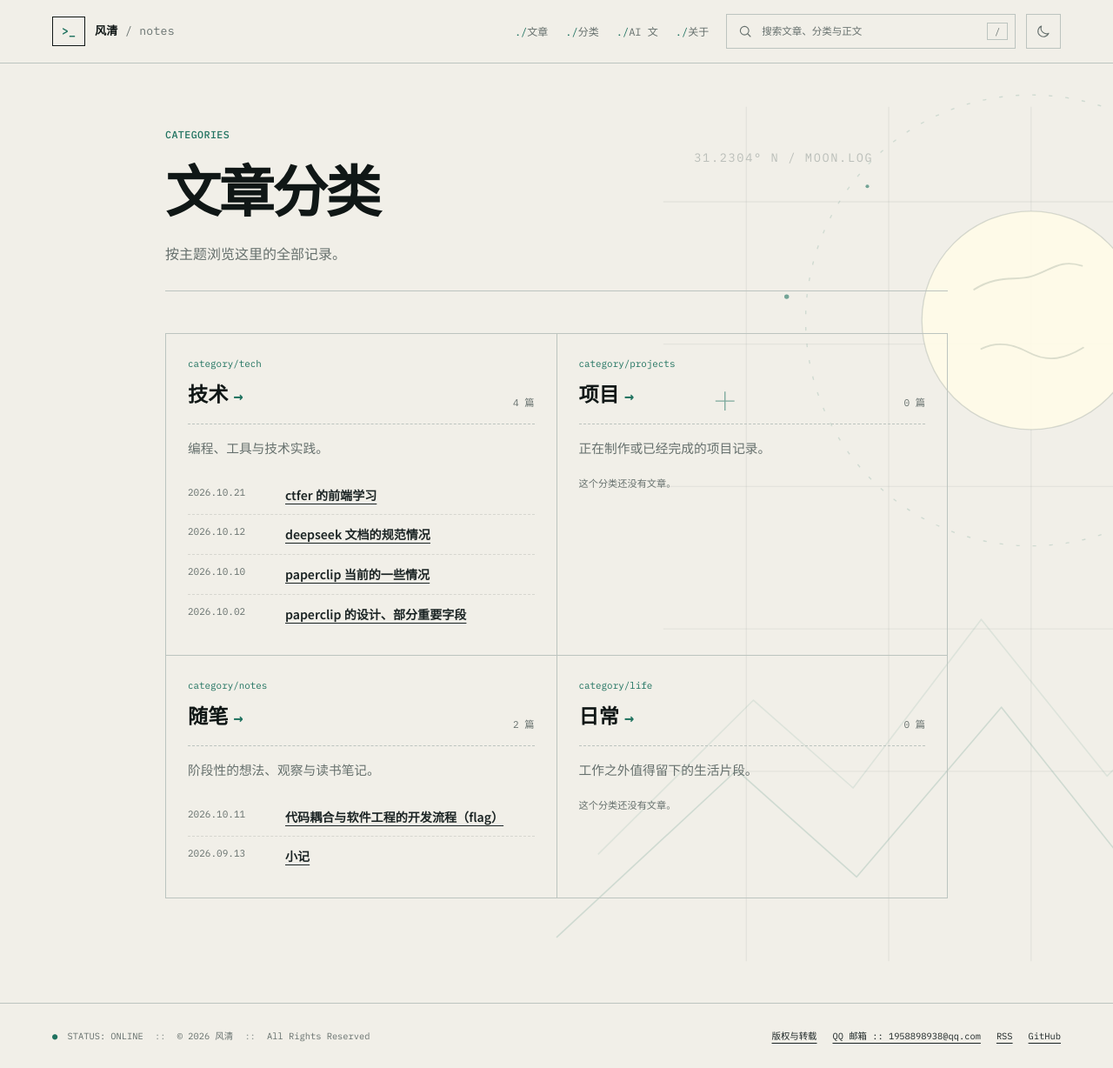
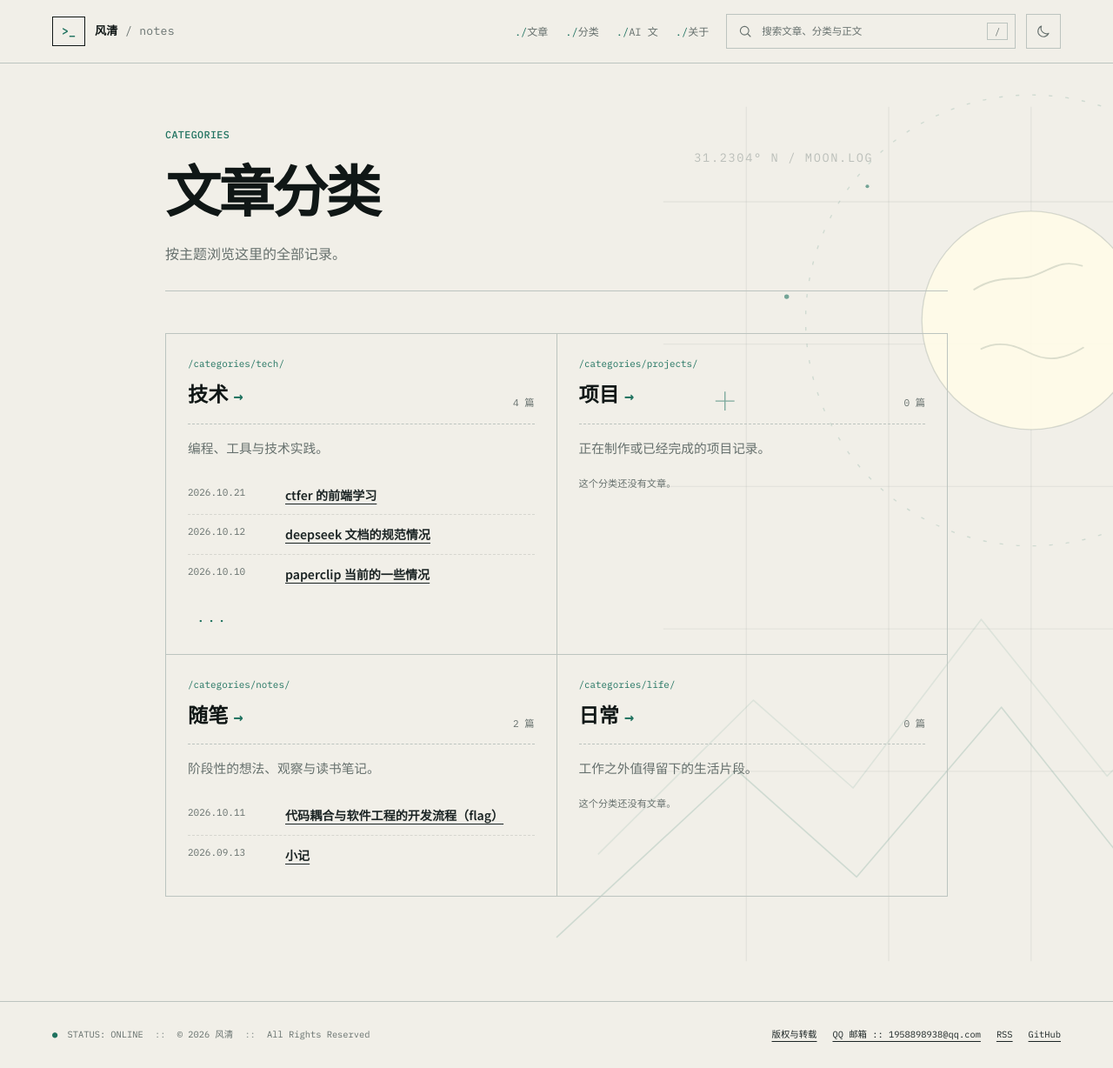
Before and after one commit to fengwuqingchen/fengwuqingchen.github.io, a Jekyll site: the page built from categories.html, in a window 1280 px wide and 1228 px high. Shown: the whole window at 87% size. Built offline with Jekyll 4.4.1, drawn with Linux system fonts in a browser that asks for light colours.

Commit message:
style: refine post hover and category previews

```diff
--- a/_layouts/category.html
+++ b/_layouts/category.html
@@ -6,7 +6,7 @@
 <section class="page shell category-shell">
   <header class="post-header">
     <a class="back-link" href="{{ '/categories/' | relative_url }}">cd ../categories</a>
-    <p class="eyebrow">category/{{ category.slug }}</p>
+    <p class="eyebrow">{{ page.url | relative_url }}</p>
     <h1>{{ category.name }}</h1>
     <p class="category-intro">{{ category.description }}</p>
     <p class="category-command">{{ category_posts | size }} 篇文章</p>
--- a/assets/css/style.css
+++ b/assets/css/style.css
@@ -305,6 +305,7 @@
 
 .intro-inner {
   position: relative;
+  max-width: 1000px;
   padding-block: 94px 82px;
 }
 
@@ -398,7 +399,6 @@
 }
 
 .section-heading .terminal-line { margin-bottom: 5px; }
-.section-heading .terminal-line::after { display: none; }
 
 .section-heading h2 {
   margin: 0;
@@ -462,7 +462,7 @@
 .post-title-link:focus-visible::after { outline: 2px solid var(--accent); outline-offset: 4px; }
 .post-card .category-tag,
 .post-card .post-arrow { position: relative; z-index: 2; }
-.post-title-link:hover { text-decoration: underline; text-decoration-color: var(--accent); text-underline-offset: 6px; }
+.post-title-link:hover { text-decoration: none; }
 .post-description { max-width: 680px; margin: 8px 0 0; color: var(--muted); font-family: var(--display); font-size: .94rem; }
 
 .post-arrow {
@@ -472,7 +472,7 @@
   text-decoration: none;
 }
 
-.post-arrow:hover { text-decoration: underline; text-underline-offset: 5px; }
+.post-arrow:hover { text-decoration: none; }
 
 .reading-shell {
   width: min(760px, calc(100% - 48px));
@@ -788,6 +788,8 @@
 .category-posts time { color: var(--muted); font-family: var(--mono); font-size: .69rem; }
 .category-posts a { font-size: .88rem; font-weight: 600; text-underline-offset: 4px; }
 .category-empty { margin: 18px 0 0; color: var(--muted); font-family: var(--mono); font-size: .7rem; }
+.category-more { display: inline-block; margin-top: 8px; padding: 4px 10px; color: var(--accent); font-family: var(--mono); font-size: 1rem; letter-spacing: .16em; text-decoration: none; }
+.category-more:hover { background: var(--accent-soft); }
 .ai-category-nav { display: flex; flex-wrap: wrap; gap: 10px; margin-top: 24px; font-family: var(--mono); font-size: .8rem; }
 .ai-category-nav a { padding: 7px 12px; border: 1px solid var(--line); text-decoration: none; }
 .ai-category-nav a:hover, .ai-category-nav a[aria-current="page"] { color: var(--accent); border-color: var(--accent); background: var(--accent-soft); }
--- a/categories.html
+++ b/categories.html
@@ -13,18 +13,15 @@
 
   <div class="category-archive">
     {% for category in site.data.categories %}
-      {% assign post_count = 0 %}
-      {% for post in site.posts %}
-        {% if post.categories contains category.slug %}
-          {% assign post_count = post_count | plus: 1 %}
-        {% endif %}
-      {% endfor %}
+      {% assign category_posts = site.posts | where_exp: "post", "post.categories contains category.slug" %}
+      {% assign post_count = category_posts | size %}
+      {% assign category_url = '/categories/' | append: category.slug | append: '/' | relative_url %}
 
       <article class="category-group" id="{{ category.slug }}">
         <header class="category-group-header">
           <div>
-            <p class="category-command">category/{{ category.slug }}</p>
-            <h2><a class="category-title-link" href="{{ '/categories/' | append: category.slug | append: '/' | relative_url }}">{{ category.name }} <span aria-hidden="true">→</span></a></h2>
+            <p class="category-command">{{ category_url }}</p>
+            <h2><a class="category-title-link" href="{{ category_url }}">{{ category.name }} <span aria-hidden="true">→</span></a></h2>
           </div>
           <span>{{ post_count }} 篇</span>
         </header>
@@ -32,15 +29,16 @@
 
         {% if post_count > 0 %}
           <ol class="category-posts">
-            {% for post in site.posts %}
-              {% if post.categories contains category.slug %}
+            {% for post in category_posts limit:3 %}
                 <li>
                   <time datetime="{{ post.date | date_to_xmlschema }}">{{ post.date | date: '%Y.%m.%d' }}</time>
                   <a href="{{ post.url | relative_url }}">{{ post.title }}</a>
                 </li>
-              {% endif %}
             {% endfor %}
           </ol>
+          {% if post_count > 3 %}
+            <a class="category-more" href="{{ category_url }}" aria-label="查看{{ category.name }}分类的全部 {{ post_count }} 篇文章">...</a>
+          {% endif %}
         {% else %}
           <p class="category-empty">这个分类还没有文章。</p>
         {% endif %}
--- a/index.html
+++ b/index.html
@@ -21,7 +21,7 @@
 <section class="posts shell" aria-labelledby="posts-title">
   <div class="section-heading">
     <div>
-      <p class="terminal-line" aria-hidden="true">$ ls -t ./posts</p>
+      <p class="terminal-line"><span aria-hidden="true">fengqing@github:~</span>$ ls -t ./posts</p>
       <h2 id="posts-title">最近文章</h2>
     </div>
     <span>{{ site.posts | size | prepend: '0' }} entries</span>
```
Also changed, not shown: test/verify_site_fixture.rb (+14 -0 lines), README.md.
